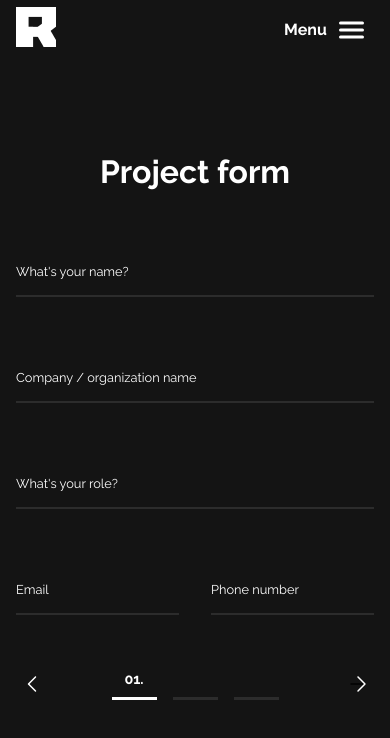
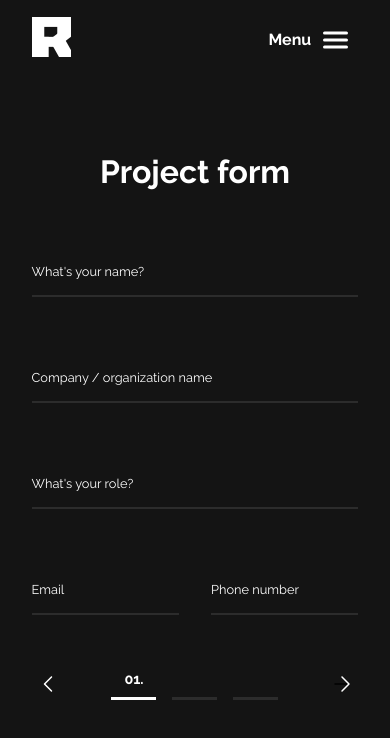
Before and after one commit to Radek-Wawrzyk/Portfolio-Front-End, a Nuxt app: page /Project-Form in a window 390 px wide. Shown: the top 738 px of the page. Built offline with nearby package versions, Linux system fonts and the light colour scheme.

Commit message:
Page transition & small layout fixes

```diff
--- /dev/null
+++ b/app/router.scrollBehavior.js
@@ -0,0 +1,3 @@
+export default function (to, from, savedPosition) {
+  return { x: 0, y: 0 }
+};
--- a/components/Navigation/Navigation.scss
+++ b/components/Navigation/Navigation.scss
@@ -3,13 +3,21 @@
   left: 0;
   top: 0;
   width: 100%;
-  height: 60px;
-  padding: 0 2rem;
-  display: flex;
-  align-items: center;
-  justify-content: space-between;
+  height: 80px;
+
   background-color: $secondary-brand;
   z-index: 200;
+
+  &__content {
+    margin: 0 auto;
+    display: flex;
+    align-items: center;
+    justify-content: space-between;
+    padding: 0 1rem;
+    max-width: 92vw;
+    width: 100%;
+    height: 100%;
+  }
 
   &__logo {
     height: 40px;
@@ -92,8 +100,8 @@
 
 // Media
 
-@media screen and (max-width: 768px) {
-  .navigation {
-    padding: 0 1rem;
-  }
-}
+// @media screen and (max-width: 768px) {
+//   .navigation {
+//     padding: 0 1rem;
+//   }
+// }
--- a/components/Navigation/Navigation.vue
+++ b/components/Navigation/Navigation.vue
@@ -1,5 +1,6 @@
 <template>
   <nav class="navigation">
+    <div class="navigation__content">
       <div class="navigation__column">
         <nuxt-link
           to="/"
@@ -34,12 +35,13 @@
           </span>
         </button>
       </div>
+    </div>
   </nav>
 </template>
 
 <script>
 export default {
-  name: 'navigation',
+  name: 'Navigation',
   props: {
     isMenuOpen: {
       type: Boolean,
--- a/nuxt.config.js
+++ b/nuxt.config.js
@@ -36,6 +36,10 @@ export default {
       './styles/components/mixins.scss',
     ],
   },
+  transition: {
+    name: 'fade-page',
+    mode: 'out-in'
+  },
   axios: {
   },
   build: {
--- a/styles/components/animations.scss
+++ b/styles/components/animations.scss
@@ -6,3 +6,12 @@
     opacity: 0;
   }
 }
+
+.fade-page {
+  &-enter-active, &-leave-active {
+    transition: opacity 0.4s;
+  }
+  &-enter, &-leave-to {
+    opacity: 0;
+  }
+}
--- a/styles/components/layout.scss
+++ b/styles/components/layout.scss
@@ -12,16 +12,16 @@ button:hover {
 
 .container {
   width: 100%;
-  max-width: 1440px;
+  max-width: 92vw;
   margin: 0 auto;
-  padding: 0 2rem;
+  padding: 0 1rem;
   position: relative;
 }
 
 // Media
 
-@media screen and (max-width: 1024px) {
-  .container {
-    padding: 0 1rem;
-  }
-}
+// @media screen and (max-width: 1024px) {
+//   .container {
+//     padding: 0 1rem;
+//   }
+// }
```
Lines whose indentation alone changed are shown as unchanged.
